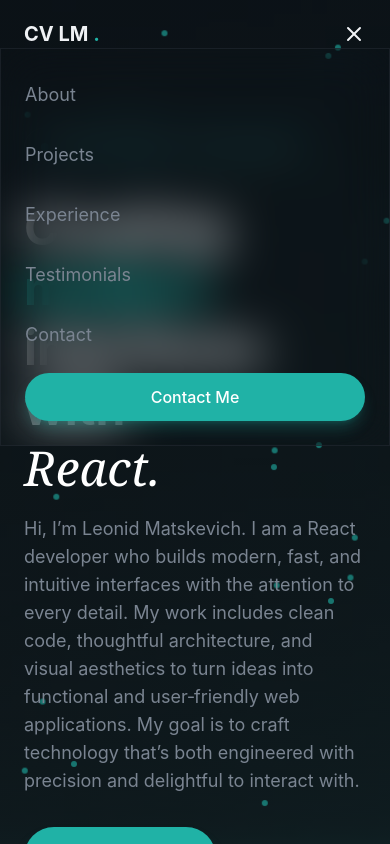
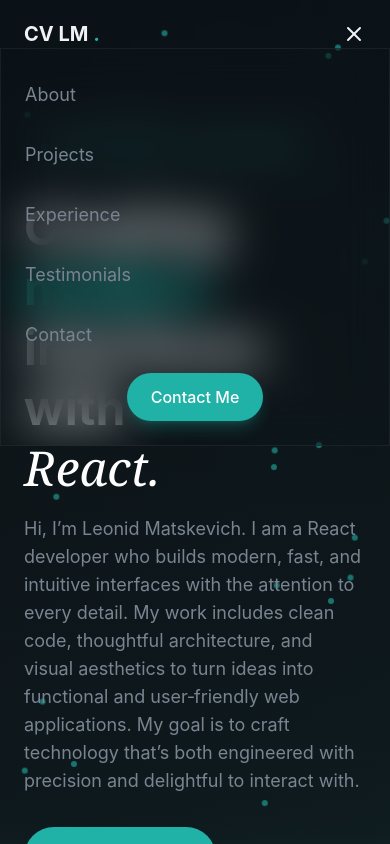
Before and after one commit to SpiriT-L/cv-portfolio, a React (Vite) app: page / in a window 390 px wide. Both pictures are taken after a click on the button 354 px from the left and 34 px from the top of the page. Shown: the top 844 px of the page. Built offline with nearby package versions, Linux system fonts and the light colour scheme.

Commit message:
fix: close mobile menu on link click in Navbar component

```diff
--- a/src/layout/Navbar.tsx
+++ b/src/layout/Navbar.tsx
@@ -64,13 +64,15 @@ export const Navbar = () => {
                 <a
                   key={index}
                   href={link.href}
+                  onClick={() => setIsMenuOpen(false)}
                   className='text-lg text-muted-foreground hover:text-foreground py-2'
                 >
                   {link.label}
                 </a>
               ))}
-
-              <Button>Contact Me</Button>
+              <button onClick={() => setIsMenuOpen(false)}>
+                <Button>Contact Me</Button>
+              </button>
             </div>
           </div>
         )}
```
